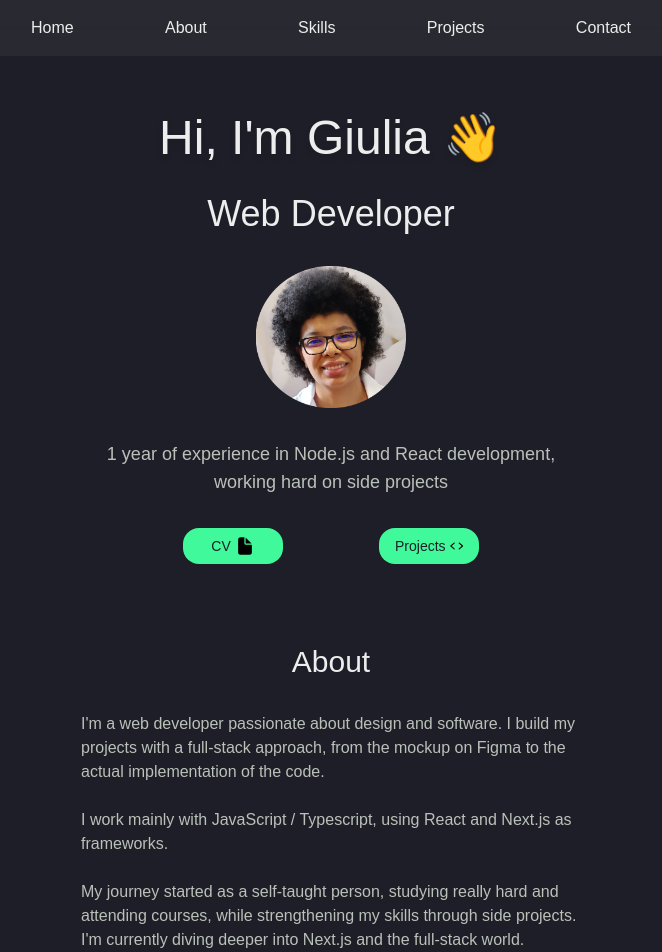
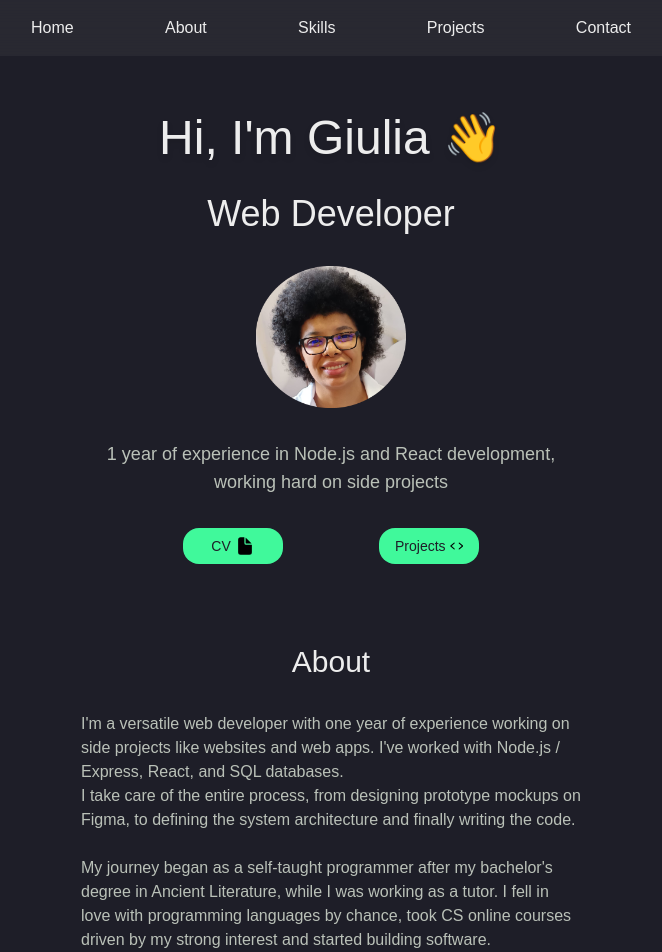
Before and after one commit to giuliadev95/giuliadev.com, a Next.js app: page / in a window 1280 px wide. Shown: the top 952 px of the page, without its empty margins (309-971 px from the left). Built offline with nearby package versions, Linux system fonts and the light colour scheme.

Commit message:
Change About text.

```diff
--- a/src/components/About.tsx
+++ b/src/components/About.tsx
@@ -12,16 +12,16 @@ export default function About() {
                 </h2>
                 {/** Description */}
                 <p className="text-grayLight max-w-[500px]">
-                    I&#39;m a web developer passionate about design and software.
-                    I build my projects with a full-stack approach, from the mockup on Figma to
-                    the actual implementation of the code.
+                    I&#39;m a versatile web developer with one year of experience working on side projects like websites and web apps.
+                    I've worked with Node.js / Express, React, and SQL databases.
+                    <br></br>
+                    I take care of the entire process, from designing prototype mockups on Figma, to defining the system architecture and finally writing the code.
                     <br/><br/>
-                    I work mainly with JavaScript / Typescript,
-                    using React and Next.js as frameworks.
+                    My journey began as a self-taught programmer after my bachelor's degree in Ancient Literature,
+                    while I was working as a tutor.
+                    I fell in love with programming languages by chance, took CS online courses driven by my strong interest and started building software.
                     <br/><br/>
-                    My journey started as a self-taught person,
-                    studying really hard and attending courses, while strengthening my skills through
-                    side projects. I&#39;m currently diving deeper into Next.js and the full-stack world.
+                    I&#39;m currently diving into C# and As.NET Core development.
                 </p>
             </div>
 
```
